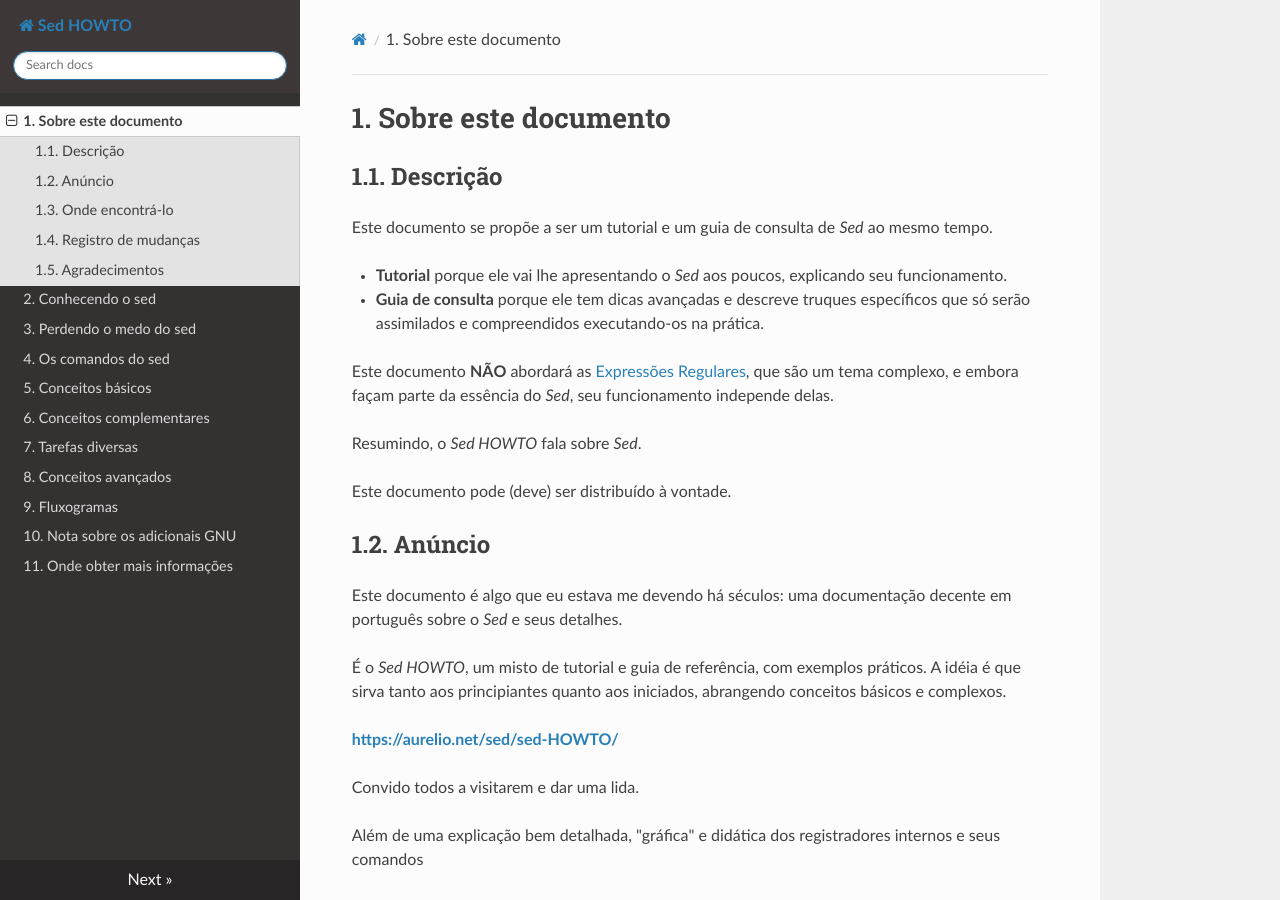
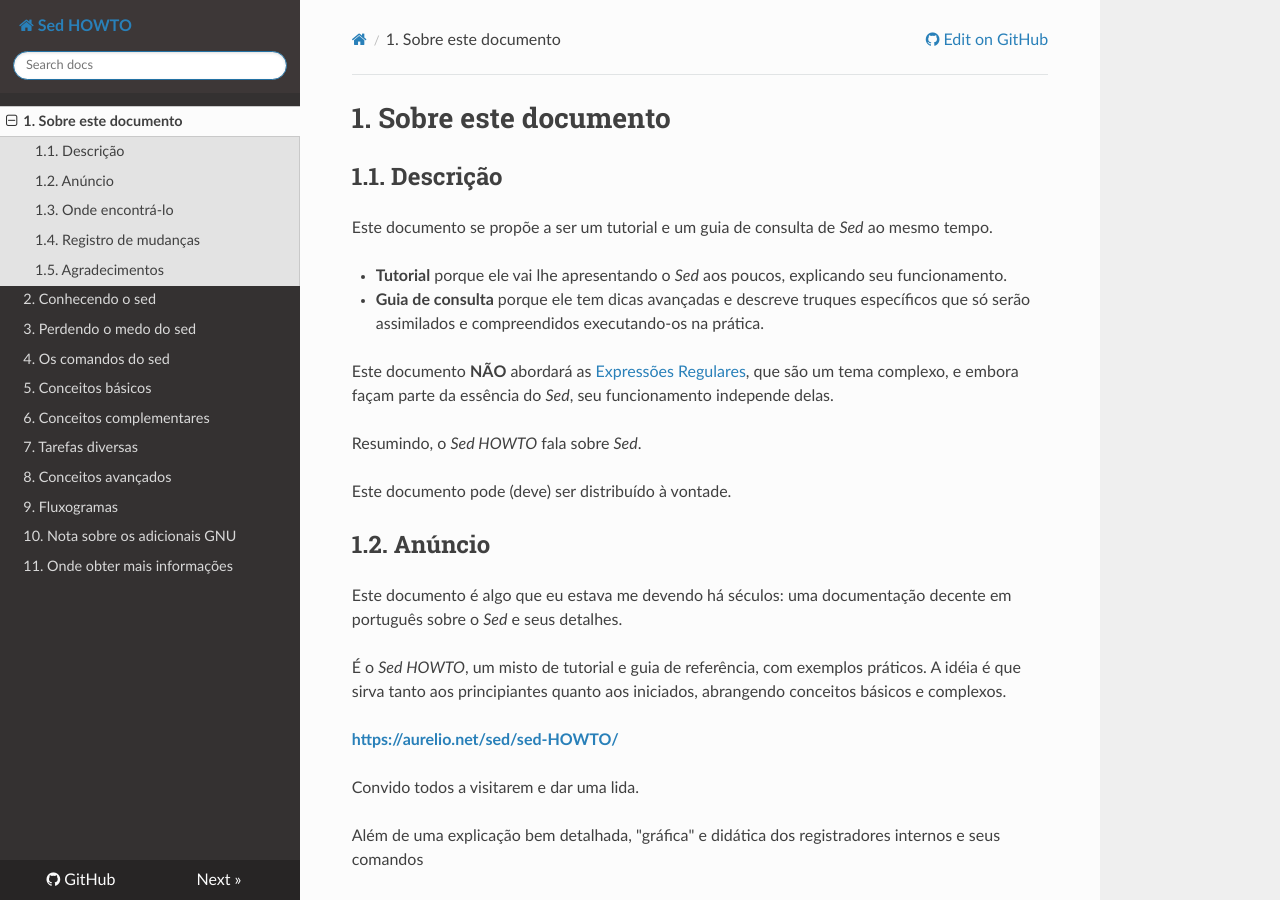
Before and after one commit to tomazcunha/sed-howto-mkdocs, an MkDocs documentation site: the page built from docs/index.md, in a window 1280 px wide and 900 px high. Built offline with MkDocs 1.6.1, drawn with Linux system fonts in a browser that asks for light colours; nearby versions of some CDN libraries; part of the change alters nothing that is shown.

```diff
--- a/mkdocs.yml
+++ b/mkdocs.yml
@@ -1,4 +1,14 @@
 site_name: Sed HOWTO
+site_author: 'tomazmcn@gmail.com'
+site_description: 'Versão em Markdown e HTML do documento Sed HOWTO.'
+repo_url: https://github.com/tomazcunha/sed-howto-mkdocs
+# copyright: ''
+# repo_name: 'GitHub'
+# edit_uri: tree/master/docs
+
+# cria links que apontam diretamente para o arquivo de destino em vez do diretório de destino.
+use_directory_urls: false
+
 nav:
     - 1. Sobre este documento: 'index.md'
     - 2. Conhecendo o sed: 'Cap02-Conhecendo-o-sed.md'
@@ -11,6 +21,7 @@ nav:
     - 9. Fluxogramas: 'Cap09-Fluxogramas.md'
     - 10. Nota sobre os adicionais GNU: 'Cap10-Nota-sobre-os-adicionais-GNU.md'
     - 11. Onde obter mais informações: 'Cap11-Onde-obter-mais-informações.md'
+
 theme:
     name: readthedocs
     # highlightjs: true
@@ -112,7 +123,7 @@ extra_css:
 
 
 
-# markdown_extensions:
+markdown_extensions:
 #     - pymdownx.arithmatex
 #     - pymdownx.betterem:
 #         smart_enable: all
@@ -134,5 +145,5 @@ extra_css:
     #     linenums: true
 
     # - fenced_code
-    # - toc:
-    #     permalink: True
+    - toc:
+        permalink: True
```
Also changed, not shown: 1 other file.
